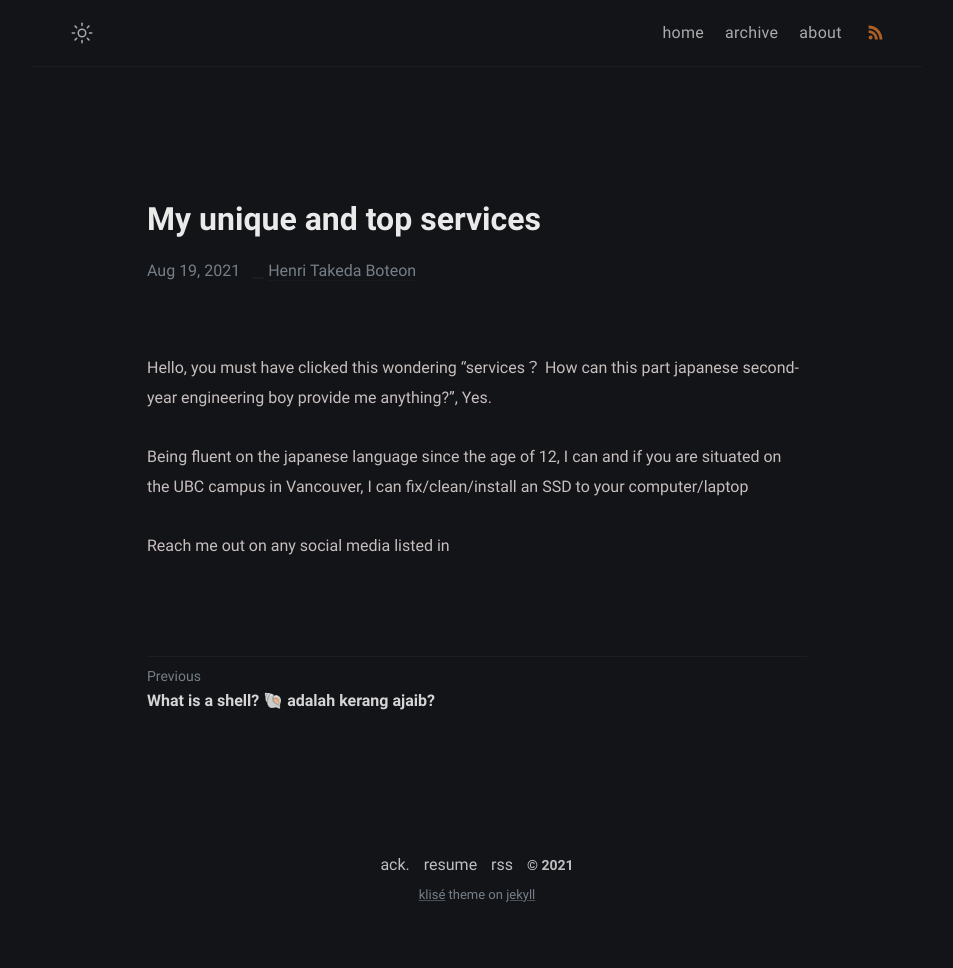
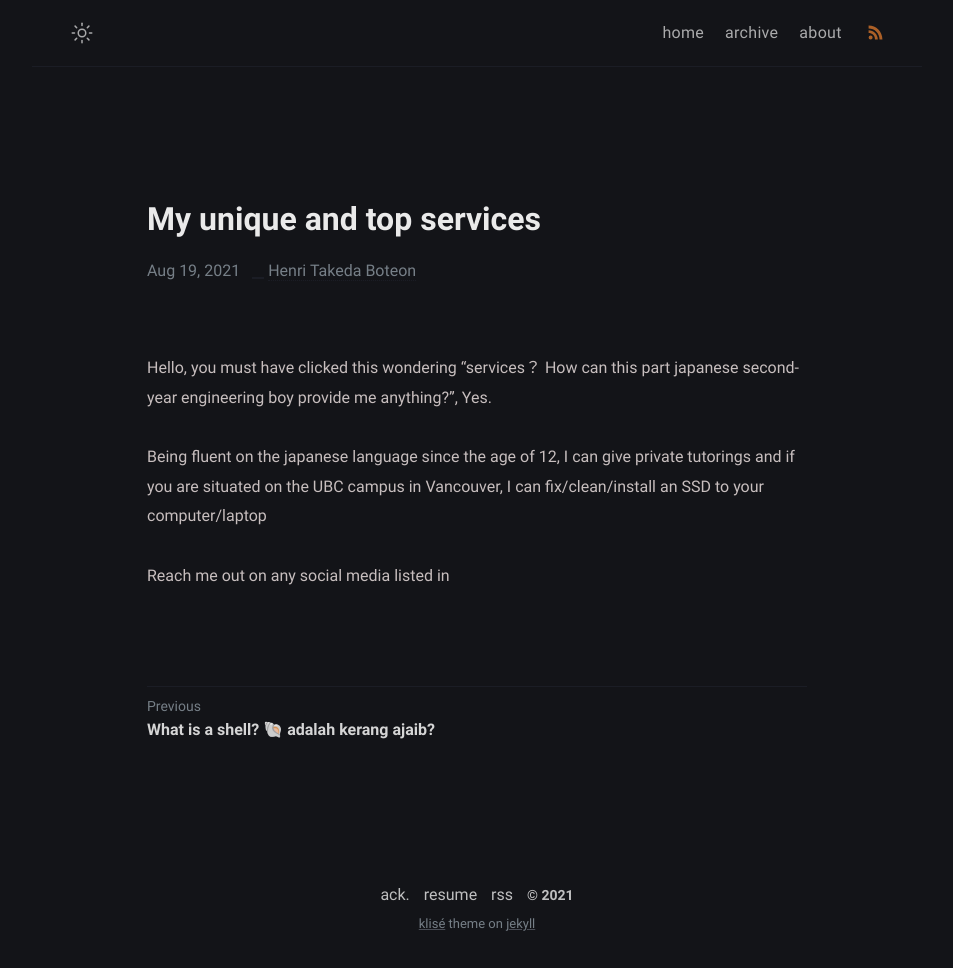
Before and after one commit to Pistachihen/pistachi.github.io, a Jekyll site: the page built from _posts/welcome-to-jekyll/2020-08-29-welcome-to-jekyll.md, in a window 1280 px wide. Shown: the whole page, without its empty margins (163-1116 px from the left). Built offline with Jekyll 4.4.1, drawn with Linux system fonts in a browser that asks for light colours; before the commit the page ends 939 px from its top, so only the background shows below that.

Commit message:
2020-08-29-welcome-to-jekyll.md: changed

```diff
--- a/_posts/welcome-to-jekyll/2020-08-29-welcome-to-jekyll.md
+++ b/_posts/welcome-to-jekyll/2020-08-29-welcome-to-jekyll.md
@@ -6,7 +6,7 @@ categories: services
 ---
 Hello, you must have clicked this wondering "services？ How can this part japanese second-year engineering boy provide me anything?", Yes.
 
-Being fluent on the japanese language since the age of 12, I can
+Being fluent on the japanese language since the age of 12, I can give private tutorings
 and if you are situated on the UBC campus in Vancouver, I can fix/clean/install an SSD to your computer/laptop
 
 Reach me out on any social media listed in
```
